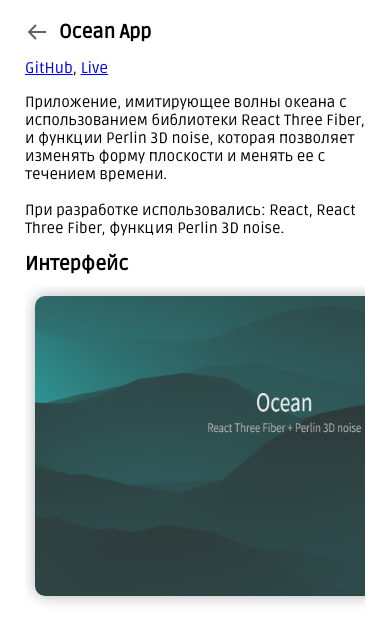
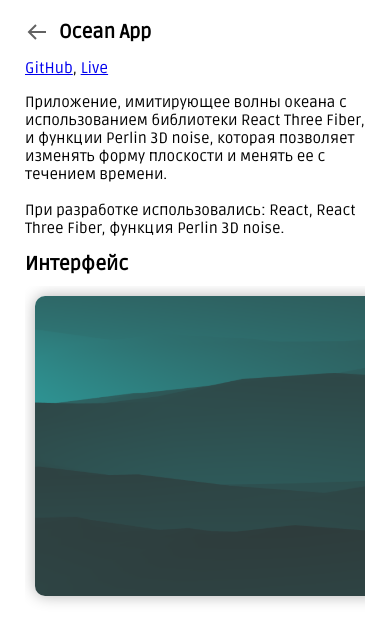
Before and after one commit to ilyasudakov/resume, a React (Create React App) app: page /ocean-app in a window 390 px wide. Shown: the top 642 px of the page. Built offline with nearby package versions, Linux system fonts and the light colour scheme.

Commit message:
update img heights

```diff
--- a/src/components/AppPage/AppPage.scss
+++ b/src/components/AppPage/AppPage.scss
@@ -97,8 +97,8 @@
                             // flex-direction: column;
                             align-items: flex-start;
                             .app-page__img--screenshot {
-                                max-width: 500px;
-                                height: 300px;
+                                max-width: none;
+                                max-height: 300px;
                             }
                         }
                     }
```
